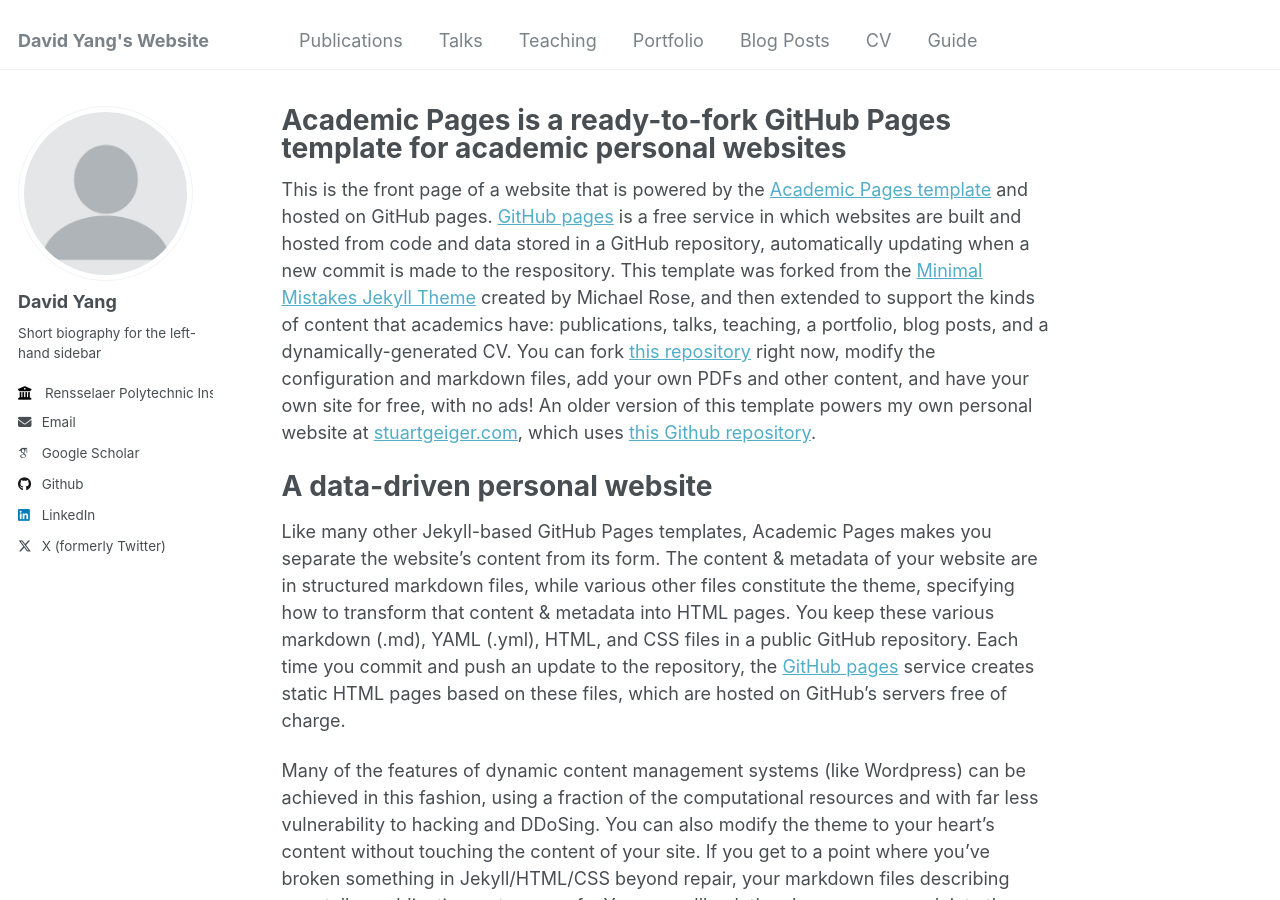
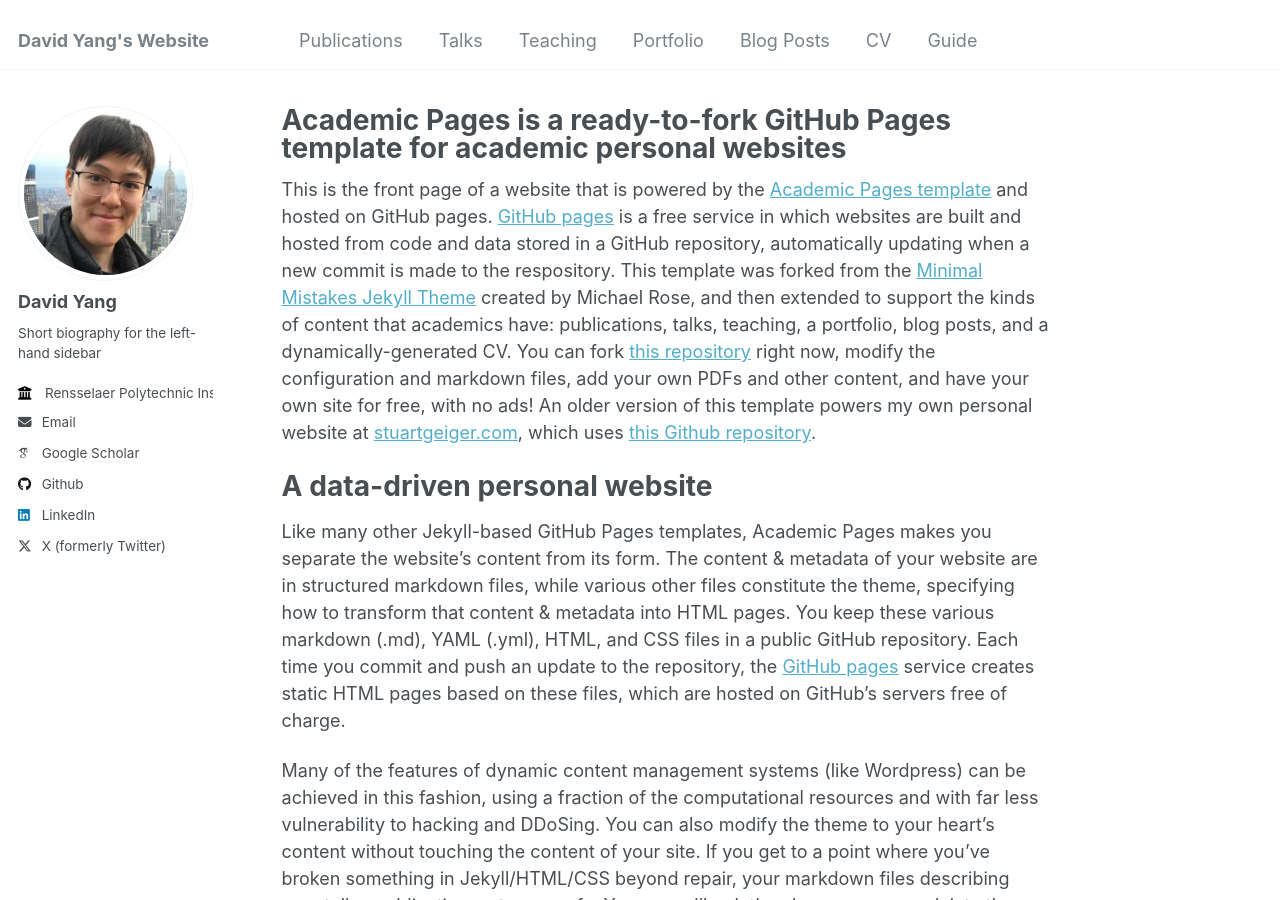
Before and after one commit to Davidhy514/davidhy.github.io, a Jekyll site: the page built from _pages/about.md, in a window 1280 px wide and 900 px high. Built offline with Jekyll 4.4.1, drawn with Linux system fonts in a browser that asks for light colours; some web fonts are replaced.

Commit message:
Update _config.yml

```diff
--- a/_config.yml
+++ b/_config.yml
@@ -21,7 +21,7 @@ repository               : "Davidhy514/davidhy514.github.io"
 #               Additional customization can be done by editing /_includes/author-profile.html
 author:
   # Biographic information
-  avatar           : "profile.png"
+  avatar           : "David Hong Yang glo.jpeg"
   name             : "David Yang"
   pronouns         : # example: "she/her"
   bio              : "Short biography for the left-hand sidebar"
```
